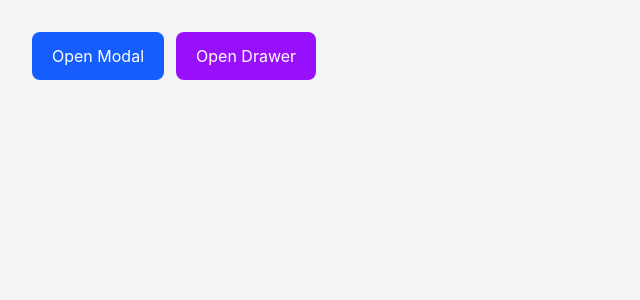
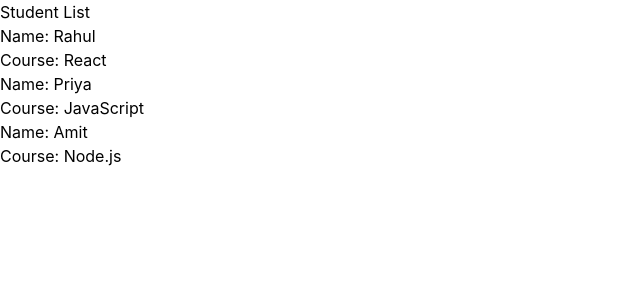
Before and after one commit to Mvinit2245/Millaros_Project, a React (Vite) app in the folder Practice_Millaros/my-app/: page / in a window 1280 px wide. Shown: the top 300 px of the page, without its empty margins (0-640 px from the left). Built offline with nearby package versions, Linux system fonts and the light colour scheme.

Commit message:
React RegisterForm commit 2

```diff
--- /dev/null
+++ b/Practice_Millaros/my-app/src/PracticeReact/Conditional.jsx
@@ -0,0 +1,25 @@
+import { useState } from "react";
+
+function Conditional() {
+  const [isLoggedIn, setIsLoggedIn] = useState(false);
+
+  return (
+    <div>
+      <h1>My Website</h1>
+
+      {isLoggedIn ? (
+        <h2>Welcome back, User!</h2>
+      ) : (
+        <h2>Please log in.</h2>
+      )}
+
+      {isLoggedIn && <p>You can now access your dashboard.</p>}
+
+      <button onClick={() => setIsLoggedIn(!isLoggedIn)}>
+        {isLoggedIn ? "Logout" : "Login"}
+      </button>
+    </div>
+  );
+}
+
+export default Conditional;
--- /dev/null
+++ b/Practice_Millaros/my-app/src/PracticeReact/Lists.jsx
@@ -0,0 +1,22 @@
+function Lists() {
+  const students = [
+    { id: 1, name: "Rahul", course: "React" },
+    { id: 2, name: "Priya", course: "JavaScript" },
+    { id: 3, name: "Amit", course: "Node.js" },
+  ];
+
+  return (
+    <div>
+      <h1>Student List</h1>
+
+      {students.map((student) => (
+        <div key={student.id}>
+          <h2>Name: {student.name}</h2>
+          <p>Course: {student.course}</p>
+        </div>
+      ))}
+    </div>
+  );
+}
+
+export default Lists;
--- a/Practice_Millaros/my-app/src/main.jsx
+++ b/Practice_Millaros/my-app/src/main.jsx
@@ -18,7 +18,9 @@
 // import Animation from "./PracticeTaiwind/Animation";
 // import PracticeProps from "./PracticeReact/PracticeProps";
 // import RegisterForm from "./PracticeReact/RegisterForm";
-import Modals from "./PracticeReact/Modals";
+// import Modals from "./PracticeReact/Modals";
+// import Conditional from "./PracticeReact/Conditional";
+import Lists from "./PracticeReact/Lists";
 import "./index.css";
 
 createRoot(document.getElementById("root")).render(
@@ -41,6 +43,8 @@
   {/* <Animation/> */}
   {/* <PracticeProps/> */}
   {/* <RegisterForm/> */}
-  <Modals/>
+  {/* <Modals/> */}
+  {/* <Conditional/> */}
+  <Lists/>
   </StrictMode>
 );
```
Also changed, not shown: Practice_Millaros/my-app/src/PracticeReact/Forms.jsx (added).
